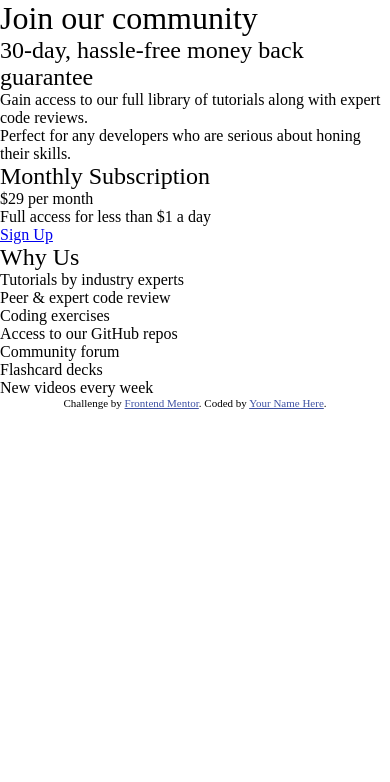
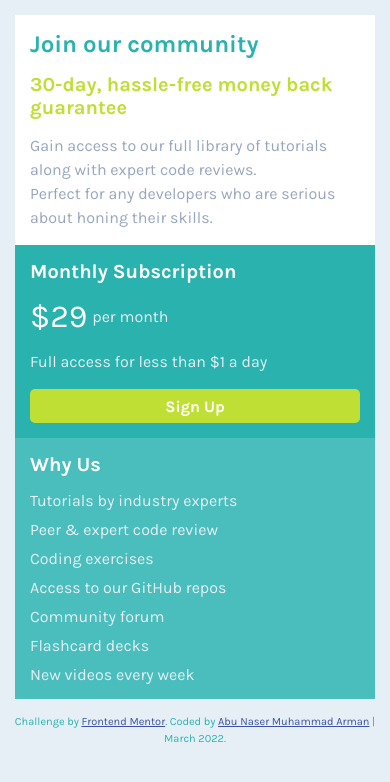
Before and after one commit to arman-anm/single-price-grid-component, a plain HTML site: page index.html in a window 390 px wide. Drawn offline with Linux system fonts and the light colour scheme.

Commit message:
Added initial styles (mobile view)

```diff
--- a/index.html
+++ b/index.html
@@ -8,7 +8,7 @@
 
   <link rel="stylesheet" href="./styles/reset.css"> <!-- Applied CSS reset first so that it would make my main style consistent accross browsers -->
 
-  <link rel="stylesheet" href="./styles/main.css">
+  <link rel="stylesheet" href="./styles/styles.css">
 
   <title>Frontend Mentor | Single Price Grid Component</title>
 
@@ -21,7 +21,7 @@
 <body>
   <main>
     <div class="wrapper-sections">
-      <div class="section-joinOurCommunity">
+      <div class="section-joinOurCommunity section">
         <h1>
           Join our community
         </h1>
@@ -34,7 +34,7 @@
           Perfect for any developers who are serious about honing their skills.
         </p>
       </div>
-      <div class="section-signUp">
+      <div class="section-signUp section">
         <h2>
           Monthly Subscription
         </h2>
@@ -46,32 +46,26 @@
         </p>
         <a href="https://www.frontendmentor.io" class="button">Sign Up</a>
       </div>
-      <div class="section-whyUs">
+      <div class="section-whyUs section">
         <h2>
           Why Us
         </h2>
-        <p>
-          Tutorials by industry experts
-          <br>
-          Peer &amp; expert code review
-          <br>
-          Coding exercises
-          <br>
-          Access to our GitHub repos
-          <br>
-          Community forum
-          <br>
-          Flashcard decks
-          <br>
-          New videos every week
-        </p>
+        <ul>
+          <li>Tutorials by industry experts</li>
+          <li>Peer &amp; expert code review</li>
+          <li>Coding exercises</li>
+          <li>Access to our GitHub repos</li>
+          <li>Community forum</li>
+          <li>Flashcard decks</li>
+          <li>New videos every week</li>
+        </ul>
       </div>
     </div>
   </main>
   <footer>
     <p class="attribution">
       Challenge by <a href="https://www.frontendmentor.io?ref=challenge" target="_blank">Frontend Mentor</a>.
-      Coded by <a href="#">Your Name Here</a>.
+      Coded by <a href="#">Abu Naser Muhammad Arman</a> | March 2022.
     </p>
   </footer>
 </body>
--- a/styles/main.css
+++ b/styles/main.css
@@ -0,0 +1,100 @@
+/* External Resource */
+@import url('https://fonts.googleapis.com/css2?family=Karla:wght@400;700&display=swap');
+/* font-family: 'Karla', sans-serif; */
+
+/* Variables */
+:root {
+  font-size: 10px;
+  --color-white: white;
+  --color-lightGray: #e5eff5;
+  --color-darkCyan: #2ab2af;
+  --color-lightCyan: #4ABEBD;
+  --color-grayishBlue:  #98a6bd;
+  --color-brightYellow: #c0df34;
+  --padding-default: 25px;
+  --margin-default: 15px;
+}
+
+body {
+  font-family: 'Karla', sans-serif;
+  font-size: 1.6rem;
+  color: white;
+  background-color: var(--color-lightGray);
+}
+
+main {
+  max-width: 100%;
+  margin: 0;
+  min-height: 90vh;
+  display: flex;
+  justify-content: center;
+  align-items: center;
+}
+
+.wrapper-sections {
+  border-radius: 10px;
+  padding: var(--padding-default);
+}
+
+
+.section {
+  padding: var(--padding-default);
+}
+
+.section-joinOurCommunity {
+  background-color: var(--color-white);
+}
+
+.section-signUp {
+  background-color: var(--color-darkCyan);
+}
+
+.section-whyUs {
+  background-color: var(--color-lightCyan);
+}
+
+h1 {
+  font-size: 2.4rem;
+  color: var(--color-darkCyan);
+}
+
+h2 {
+  font-size: 2rem;
+}
+
+.section-joinOurCommunity h2 {
+  color: var(--color-brightYellow);
+  margin-top: var(--margin-default);
+}
+
+.section-joinOurCommunity p {
+  color: var(--color-grayishBlue);
+  margin-top: var(--margin-default);
+}
+
+.subscriptionFee {
+  color: var(--color-lightGray);
+  margin-top: var(--margin-default);
+}
+
+.monthlySubscriptionAmount {
+  font-size: 3rem;
+  color: var(--color-white);
+}
+
+.button {
+  display: inline-block;
+  background-color: var(--color-brightYellow);
+  width: 100%;
+  padding: calc(var(--padding-default) * .5);
+  text-align: center;
+  text-decoration: none;
+  color: var(--color-white);
+  border-radius: 5px;
+  margin-top: var(--margin-default);
+}
+
+.section-whyUs ul {
+  color: var(--color-lightGray);
+  margin-top: var(--margin-default);
+}
--- /dev/null
+++ b/styles/styles.css
@@ -0,0 +1,115 @@
+/* External Resource */
+@import url('https://fonts.googleapis.com/css2?family=Karla:wght@400;700&display=swap');
+/* font-family: 'Karla', sans-serif; */
+
+/* Variables */
+:root {
+  font-size: 10px;
+  --white: white;
+  --lightGray: #e5eff5;
+  --darkCyan: #2ab2af;
+  --lightCyan: #4ABEBD;
+  --grayishBlue:  #98a6bd;
+  --brightYellow: #c0df34;
+  --padding-default: 15px;
+  --margin-default: 15px;
+}
+
+body {
+  font-family: 'Karla', sans-serif;
+  font-size: 1.6rem;
+  color: var(--lightGray);
+  background-color: var(--lightGray);
+}
+
+h1 {
+  font-size: 2.4rem;
+  font-weight: 750;
+}
+
+h2 {
+  font-size: 2rem;
+  font-weight: 550;
+}
+
+p {
+  line-height: 1.5;
+}
+
+.wrapper-sections {
+  padding: var(--padding-default);  /* Adds padding to all the section's parent container  */
+}
+
+.section {
+  padding: var(--padding-default);  /* Adds padding to all the cards  */
+}
+
+.section > * {
+  margin-top: var(--margin-default);  /* Adds margin-top to all the direct childs of the class .section */
+}
+
+.section > *:first-child {
+  margin-top: 0;  /* Removes margin-top from all the first childs of the class */
+}
+
+
+.section-joinOurCommunity h1 {
+  color: var(--darkCyan);
+}
+
+.section-joinOurCommunity h2 {
+  color: var(--brightYellow);
+}
+
+.section-joinOurCommunity {
+  background-color: var(--white);
+  color: var(--grayishBlue);
+}
+
+.section-signUp {
+  background-color: var(--darkCyan) ;
+}
+
+.section-signUp h2 {
+  color: var(--white);
+}
+
+.subscriptionFee {
+  display: inline-flex;
+  min-height: min-content;
+  align-items: center;  /* Centers the text 'per month' vertically.   */
+}
+
+.monthlySubscriptionAmount {
+  font-size: 32px;
+  margin-right: 5px;  /* Pushes the text 'per month' 5px to the right  */
+  color: var(--white);
+}
+
+.button {
+  display: block;
+  /* Displaying as a block element would allow the button to take all the width of the parent */
+  text-decoration: none;
+  color: var(--white);
+  background-color: var(--brightYellow) ;
+  padding: calc(var(--padding-default) * .5);
+  text-align: center;
+  font-weight: 550;
+  border-radius: 5px;
+}
+
+.section-whyUs {
+  background-color: var(--lightCyan);
+}
+
+.section-whyUs h2 {
+  color: var(--white);
+}
+
+.section-whyUs ul > li {
+  margin-top: 10px;  /* adds margin top to all the list items */
+}
+
+footer {
+  color: var(--darkCyan);
+}
```
